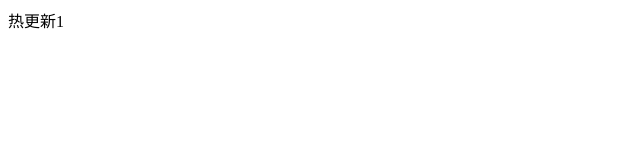
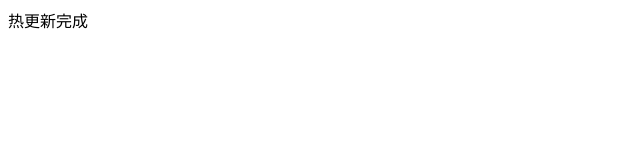
Before and after one commit to strongcode9527/react-form, a React app: page / in a window 1280 px wide. Shown: the top 160 px of the page, without its empty margins (0-640 px from the left). Built offline with nearby package versions, Linux system fonts and the light colour scheme.

Commit message:
热更新完成

```diff
--- a/src/script/App.js
+++ b/src/script/App.js
@@ -3,9 +3,10 @@ import React,{Component} from 'react'
 
 export default class App extends Component {
   render() {
+    const {children} = this.props
     return (
       <div>
-        热更新1
+        热更新完成
       </div>
     )
   }
--- a/src/script/index.js
+++ b/src/script/index.js
@@ -5,6 +5,8 @@ import App from './App'
 
 
  render(
-    <App />,
+    <App>
+      haode sdfdsfdsfffsdfsdfsd
+    </App>,
     document.getElementById('root')
   )
--- a/webpack/webpack.base.js
+++ b/webpack/webpack.base.js
@@ -1,8 +1,11 @@
 var path = require('path')
+var HtmlWebpackPlugin = require('html-webpack-plugin')
+var OpenBrowserPlugin = require('open-browser-webpack-plugin');
+var webpack = require('webpack')
 
 module.exports = {
   entry: {
-    index: './src/script/index.js'
+    index: ['webpack-dev-server/client?http://localhost:3001/','./src/script/index.js']
   },
   output: {
     path: path.resolve(__dirname,'dist'),
@@ -12,7 +15,8 @@ module.exports = {
     rules: [
       {
         test: /\.js$/,
-        use: ['babel-loader','eslint-loader']
+        use: ['babel-loader','eslint-loader'],
+        exclude: /node_modules/
       },
       {
         test: /\.less$/,
@@ -23,5 +27,6 @@ module.exports = {
         ]
       }
     ]
-  }
+  },
+  devtool: 'inline-source-map',
 }
--- a/webpack/webpack.config.js
+++ b/webpack/webpack.config.js
@@ -10,14 +10,11 @@ var config = merge(
       new HtmlWebpackPlugin({
         template: 'index.html'
       }),
-      new webpack.HotModuleReplacementPlugin(),
       new OpenBrowserPlugin({ url: 'http://localhost:3001' }),
+      new webpack.HotModuleReplacementPlugin()
     ],
     devtool: 'inline-source-map',
   }
 )
 
-console.log(Object.keys(config.entry))
-console.log('config', config)
-
 module.exports = config
```
Also changed, not shown: node/env.js (+5 -3 lines).
